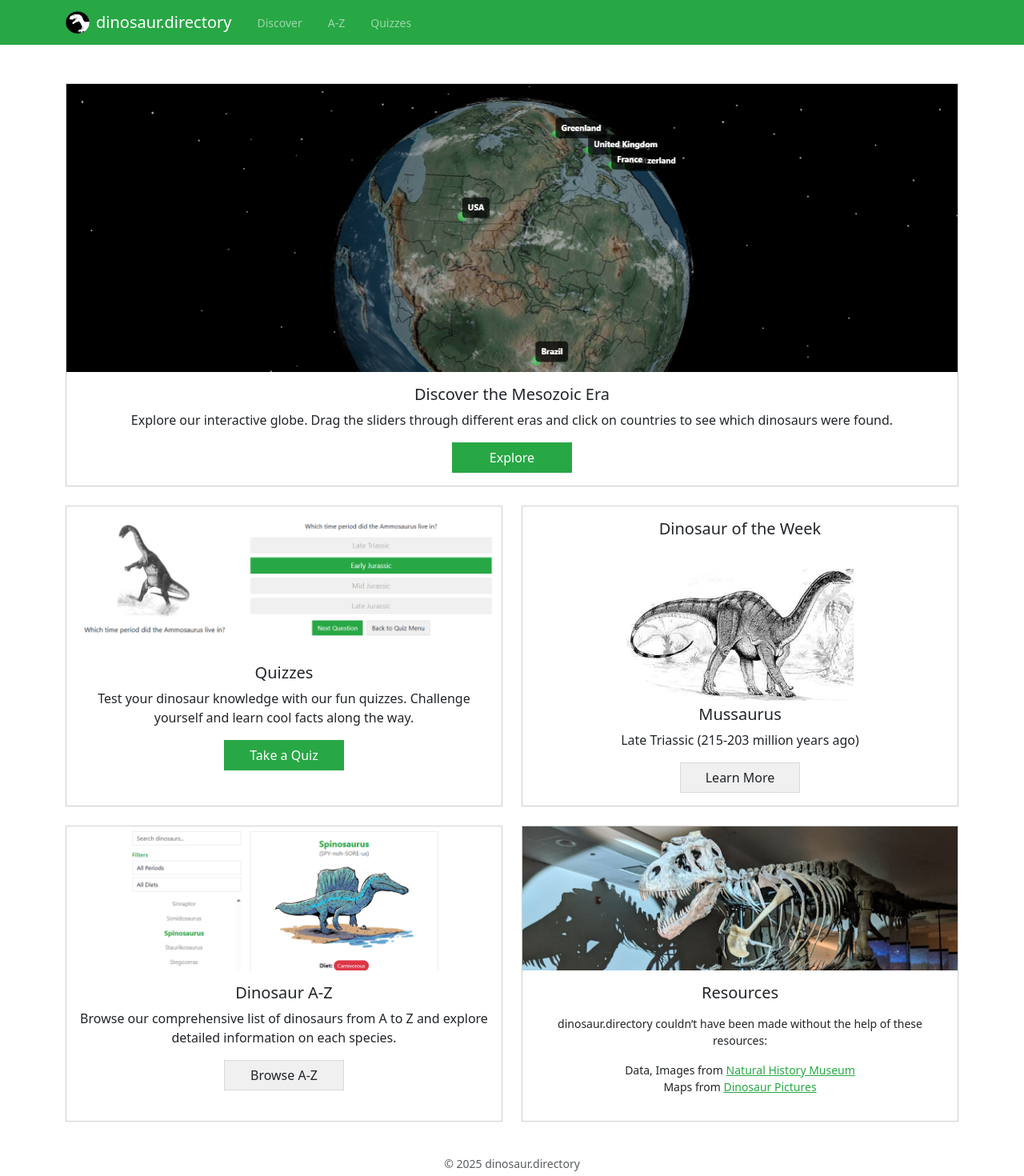
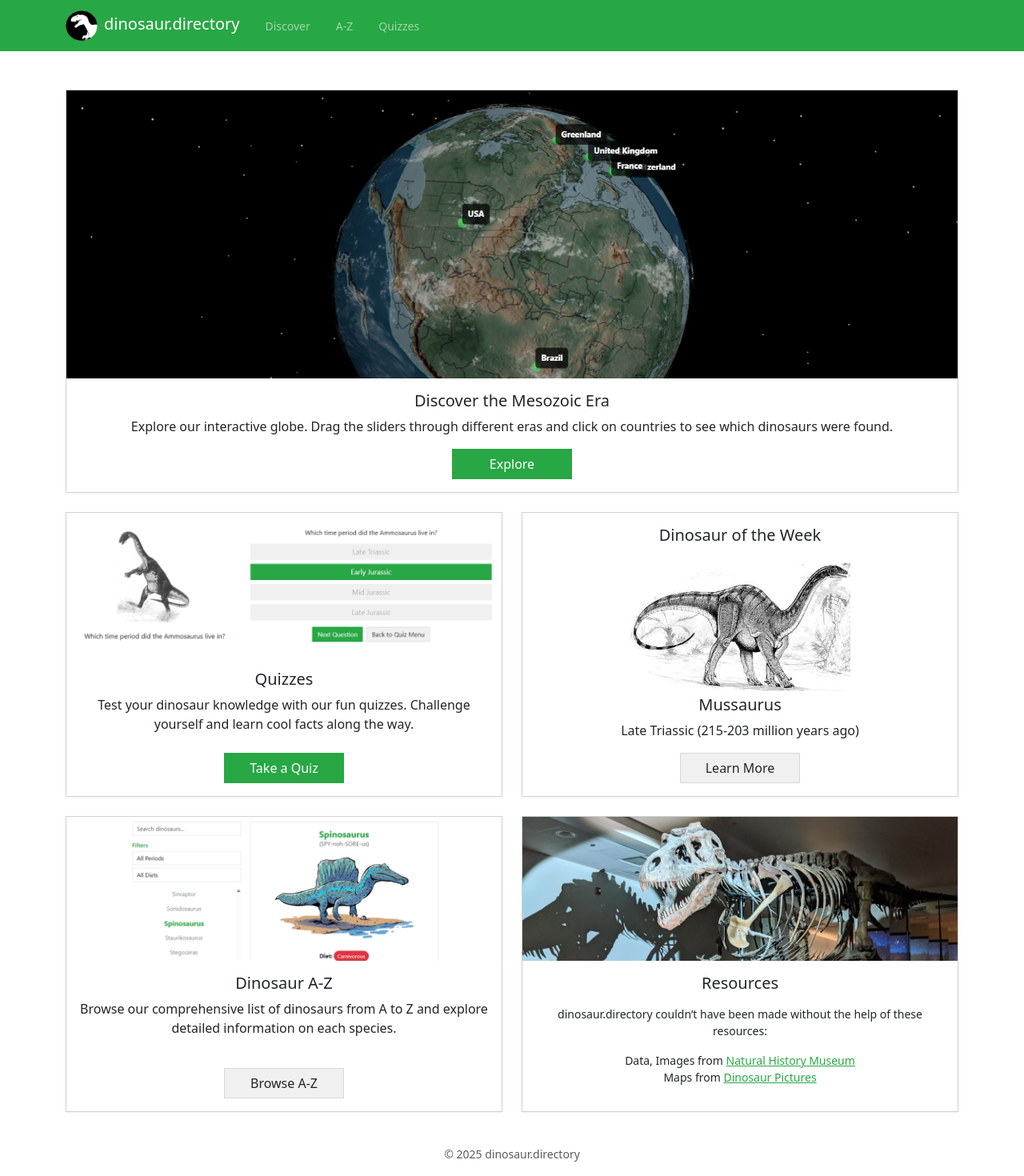
Before and after one commit to FraserProvan2/dinosaur-directory, a React (Create React App) app: page / in a window 1280 px wide. Shown: the top 1470 px of the page at 80% size. Built offline with nearby package versions, Linux system fonts and the light colour scheme.

Commit message:
misc fixes

```diff
--- a/src/components/home/AtoZLink.js
+++ b/src/components/home/AtoZLink.js
@@ -19,7 +19,7 @@ function AtoZLink() {
           Browse our comprehensive list of dinosaurs from A to Z and explore
           detailed information on each species.
         </p>
-        <a href="/a-z" className="btn btn-secondary home-btn">
+        <a href="/a-z" className="btn btn-secondary home-btn mt-auto">
           Browse A-Z
         </a>
       </div>
--- a/src/components/home/DinosaurOfTheWeek.js
+++ b/src/components/home/DinosaurOfTheWeek.js
@@ -25,7 +25,7 @@ function DinosaurOfTheWeek() {
           <h5 className="card-title">{dino.getName()}</h5>
         </a>
         <p className="card-text">{livedPeriod}</p>
-        <a href={dinoLink} className="btn btn-secondary home-btn">
+        <a href={dinoLink} className="btn btn-secondary home-btn mt-auto">
           Learn More
         </a>
       </div>
--- a/src/components/home/DiscoverLink.js
+++ b/src/components/home/DiscoverLink.js
@@ -19,7 +19,7 @@ function DiscoverLink() {
           Explore our interactive globe. Drag the sliders through different eras
           and click on countries to see which dinosaurs were found.
         </p>
-        <a href="/discover" className="btn btn-primary home-btn">
+        <a href="/discover" className="btn btn-primary home-btn mt-auto">
           Explore
         </a>
       </div>
--- a/src/components/home/QuzziesLink.js
+++ b/src/components/home/QuzziesLink.js
@@ -19,7 +19,7 @@ function QuzziesLink() {
           Test your dinosaur knowledge with our fun quizzes. Challenge yourself
           and learn cool facts along the way.
         </p>
-        <a href="/quizzes" className="btn btn-primary home-btn">
+        <a href="/quizzes" className="btn btn-primary home-btn mt-auto">
           Take a Quiz
         </a>
       </div>
--- a/src/components/layout/Navbar.js
+++ b/src/components/layout/Navbar.js
@@ -31,7 +31,7 @@ function Navbar() {
             alt="Dino Logo"
             className="navbar-logo"
           />
-          <span className="ms-2">dinosaur.directory</span>
+          <span className="ms-2 mb-1">dinosaur.directory</span>
         </Link>
 
         <button
--- a/src/styles/home.scss
+++ b/src/styles/home.scss
@@ -20,8 +20,8 @@
 }
 
 .dino-week {
-  max-height: 200px;
-  padding: 30px 30px 5px 30px;
+  max-height: 180px;
+  padding: 15px 30px 5px 30px;
   object-fit: contain;
   width: calc(100% - 30px);
   margin: 0 auto;
--- a/src/styles/navbar.scss
+++ b/src/styles/navbar.scss
@@ -25,7 +25,7 @@
 }
 
 .navbar-logo {
-  max-width: 30px;
+  max-width: 40px;
 }
 
 .image-row {
```
Also changed, not shown: src/data/dinosaurs.json.
